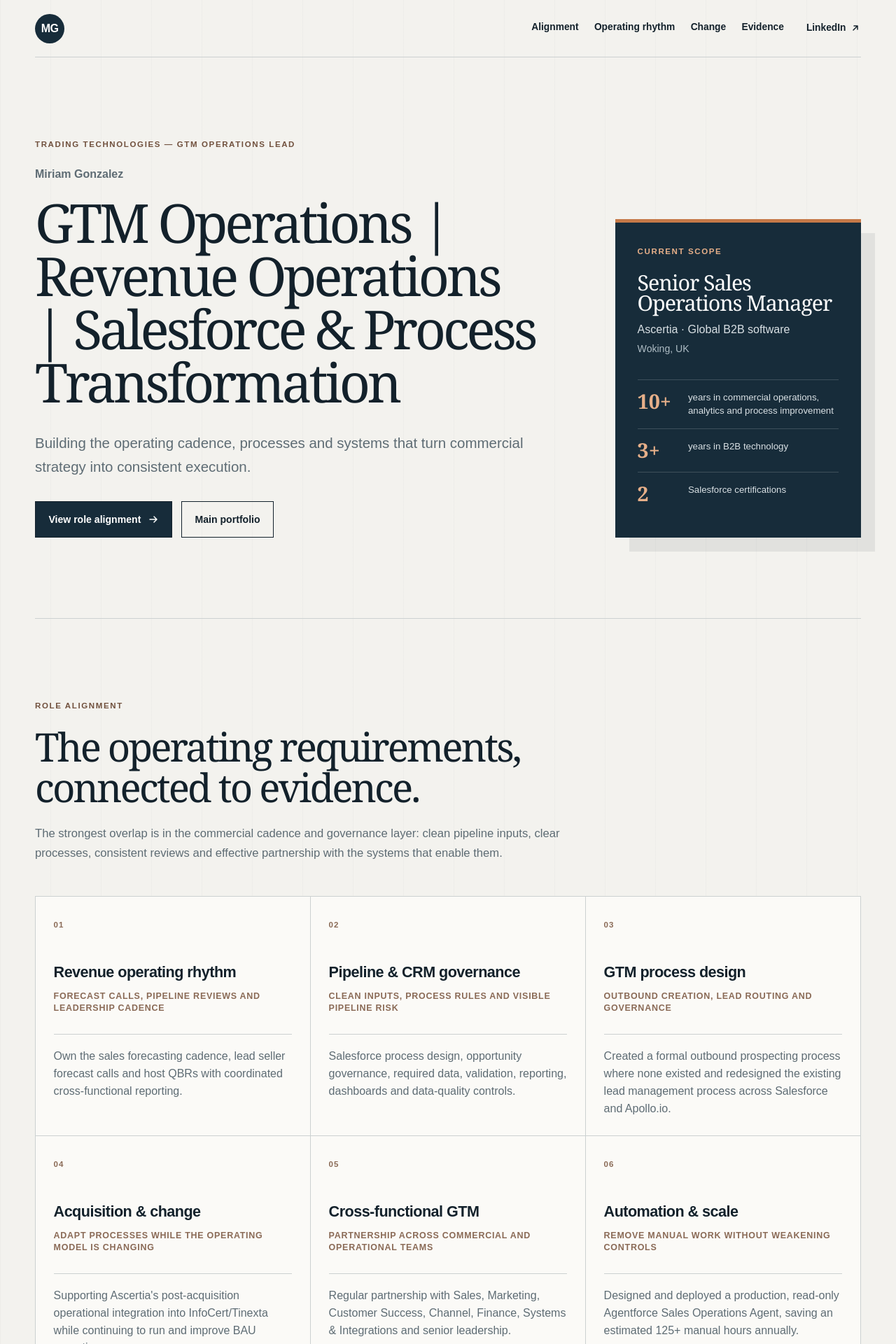
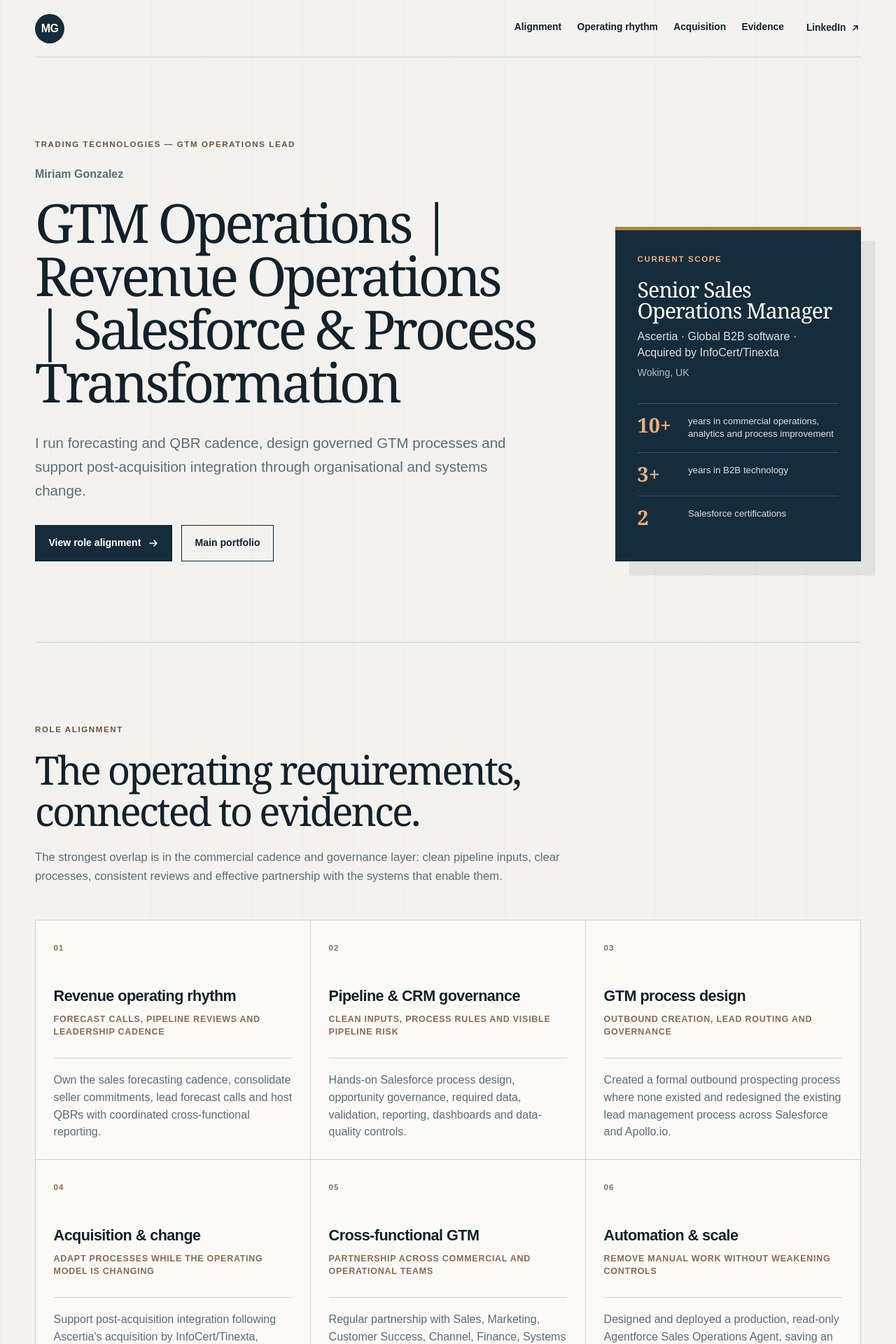
Before and after one commit to miriamgonzalezm/miriam-revops-portfolio, a Next.js app: page /trading-technologies in a window 1280 px wide. Shown: the top 1920 px of the page at 70% size. Built offline with nearby package versions, Linux system fonts and the light colour scheme.

Commit message:
Emphasise acquisition integration experience

```diff
--- a/app/trading-technologies/page.tsx
+++ b/app/trading-technologies/page.tsx
@@ -31,7 +31,7 @@ export default function TradingTechnologiesPage() {
         <nav className={styles.nav} aria-label="Page navigation">
           <a href="#alignment">Alignment</a>
           <a href="#rhythm">Operating rhythm</a>
-          <a href="#change">Change</a>
+          <a href="#change">Acquisition</a>
           <a href="#work">Evidence</a>
         </nav>
         <a className={styles.headerLink} href={content.profile.linkedIn} target="_blank" rel="noreferrer">
@@ -138,7 +138,7 @@ export default function TradingTechnologiesPage() {
 
         <section className={styles.changeSection} id="change" aria-labelledby="change-title">
           <div className={styles.changeHeading}>
-            <p className={styles.overline}>POST-ACQUISITION OPERATIONS</p>
+            <p className={styles.overline}>POST-ACQUISITION INTEGRATION · CURRENT EXPERIENCE</p>
             <h2 id="change-title">{content.acquisition.title}</h2>
             <p>{content.acquisition.introduction}</p>
           </div>
--- a/content/trading-technologies.ts
+++ b/content/trading-technologies.ts
@@ -5,9 +5,9 @@ export const tradingTechnologiesPortfolio = {
     roleLabel: "Trading Technologies — GTM Operations Lead",
     headline: "GTM Operations | Revenue Operations | Salesforce & Process Transformation",
     introduction:
-      "Building the operating cadence, processes and systems that turn commercial strategy into consistent execution.",
+      "I run forecasting and QBR cadence, design governed GTM processes and support post-acquisition integration through organisational and systems change.",
     currentRole: "Senior Sales Operations Manager",
-    company: "Ascertia · Global B2B software",
+    company: "Ascertia · Global B2B software · Acquired by InfoCert/Tinexta",
     linkedIn: "https://www.linkedin.com/in/mirgonzalez1/",
     email: "mir_864@hotmail.com",
   },
@@ -22,14 +22,14 @@ export const tradingTechnologiesPortfolio = {
       title: "Revenue operating rhythm",
       need: "Forecast calls, pipeline reviews and leadership cadence",
       evidence:
-        "Own the sales forecasting cadence, lead seller forecast calls and host QBRs with coordinated cross-functional reporting.",
+        "Own the sales forecasting cadence, consolidate seller commitments, lead forecast calls and host QBRs with coordinated cross-functional reporting.",
     },
     {
       number: "02",
       title: "Pipeline & CRM governance",
       need: "Clean inputs, process rules and visible pipeline risk",
       evidence:
-        "Salesforce process design, opportunity governance, required data, validation, reporting, dashboards and data-quality controls.",
+        "Hands-on Salesforce process design, opportunity governance, required data, validation, reporting, dashboards and data-quality controls.",
     },
     {
       number: "03",
@@ -43,7 +43,7 @@ export const tradingTechnologiesPortfolio = {
       title: "Acquisition & change",
       need: "Adapt processes while the operating model is changing",
       evidence:
-        "Supporting Ascertia's post-acquisition operational integration into InfoCert/Tinexta while continuing to run and improve BAU operations.",
+        "Support post-acquisition integration following Ascertia's acquisition by InfoCert/Tinexta, adapting commercial processes, data ownership and controls while continuing BAU operations.",
     },
     {
       number: "05",
@@ -106,9 +106,9 @@ export const tradingTechnologiesPortfolio = {
     "Data quality",
   ],
   acquisition: {
-    title: "Operating through change, not around it.",
+    title: "Operating through acquisition-driven change.",
     introduction:
-      "Ascertia's acquisition by InfoCert/Tinexta introduced an operating environment involving organisational, process and systems integration. I support that transition from a Sales Operations and commercial-process perspective while continuing to run and improve BAU operations.",
+      "Following Ascertia's acquisition by InfoCert/Tinexta, I am working through a fast-paced period of organisational and systems change. From a Sales Operations perspective, I support the integration by helping adapt commercial processes, data ownership and controls as the business transitions towards the group's operating model, while continuing to run and improve BAU operations.",
     areas: [
       {
         title: "Map the current state",
@@ -119,8 +119,8 @@ export const tradingTechnologiesPortfolio = {
         body: "Review customer master data, opportunity-to-invoice processes, billing and financial handoffs, renewals and collections.",
       },
       {
-        title: "Support the transition",
-        body: "Help translate current commercial processes towards the group's SAP environment and larger operating model, without owning the SAP implementation.",
+        title: "Adapt to the group model",
+        body: "Help adapt commercial processes, ownership boundaries and operational controls to support the transition into a larger group operating model.",
       },
       {
         title: "Keep BAU working",
@@ -128,7 +128,7 @@ export const tradingTechnologiesPortfolio = {
       },
     ],
     takeaway:
-      "Practical experience working inside a business while its operating model, systems and ownership boundaries are changing.",
+      "Direct experience supporting post-acquisition integration while the operating model, systems and ownership boundaries are changing.",
   },
   transformations: [
     {
@@ -169,12 +169,12 @@ export const tradingTechnologiesPortfolio = {
     },
   ],
   contribution: [
+    "Current experience supporting post-acquisition integration through organisational and systems change",
     "A builder mindset focused on improving the operating model",
     "Hands-on Salesforce capability with business-process ownership",
     "Experience running forecast calls and QBR cadence",
     "Commercial problems translated into scalable process and system requirements",
     "Cross-functional delivery across GTM, Finance and Systems",
-    "Experience supporting acquisition-driven organisational change",
     "Practical AI and automation that removes low-value manual work",
   ],
   experience: [
```
